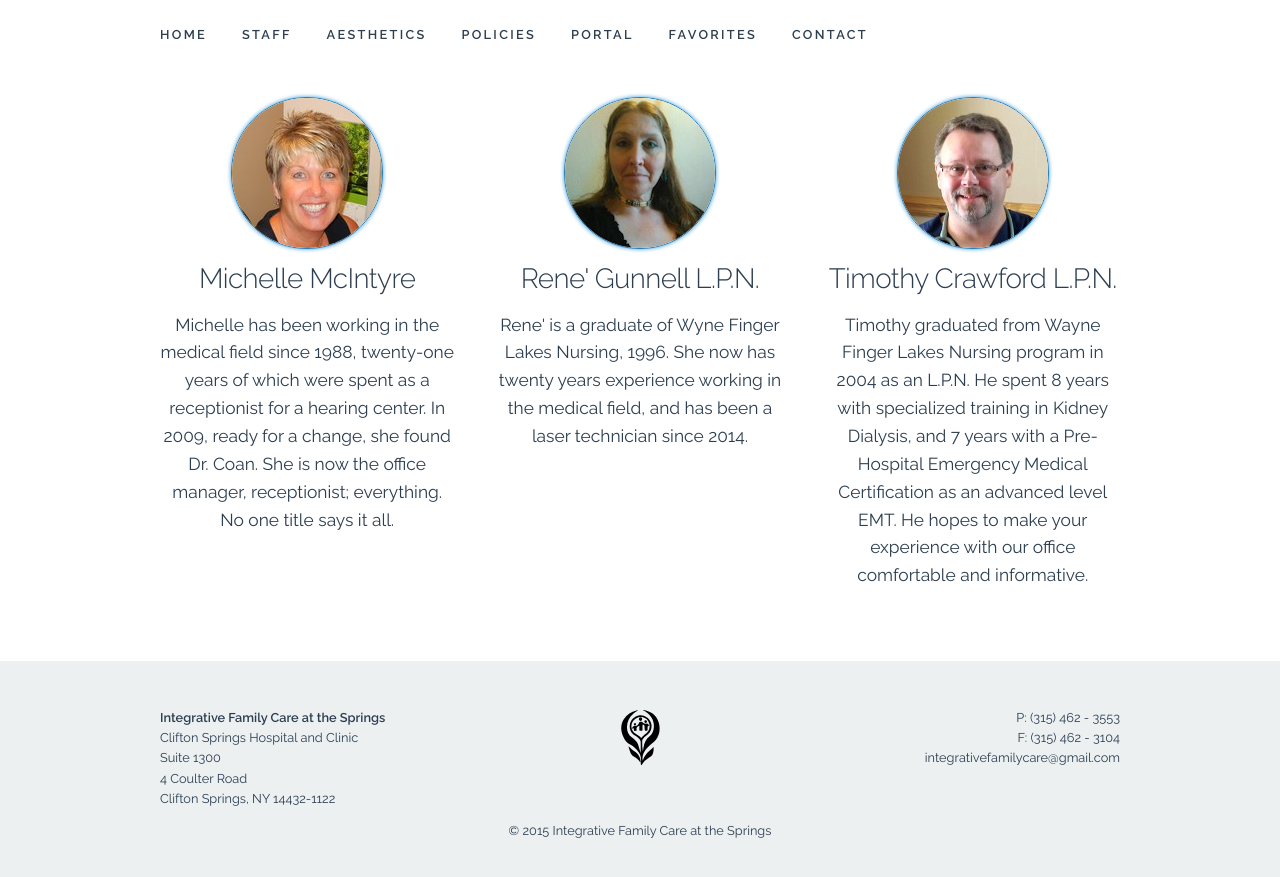
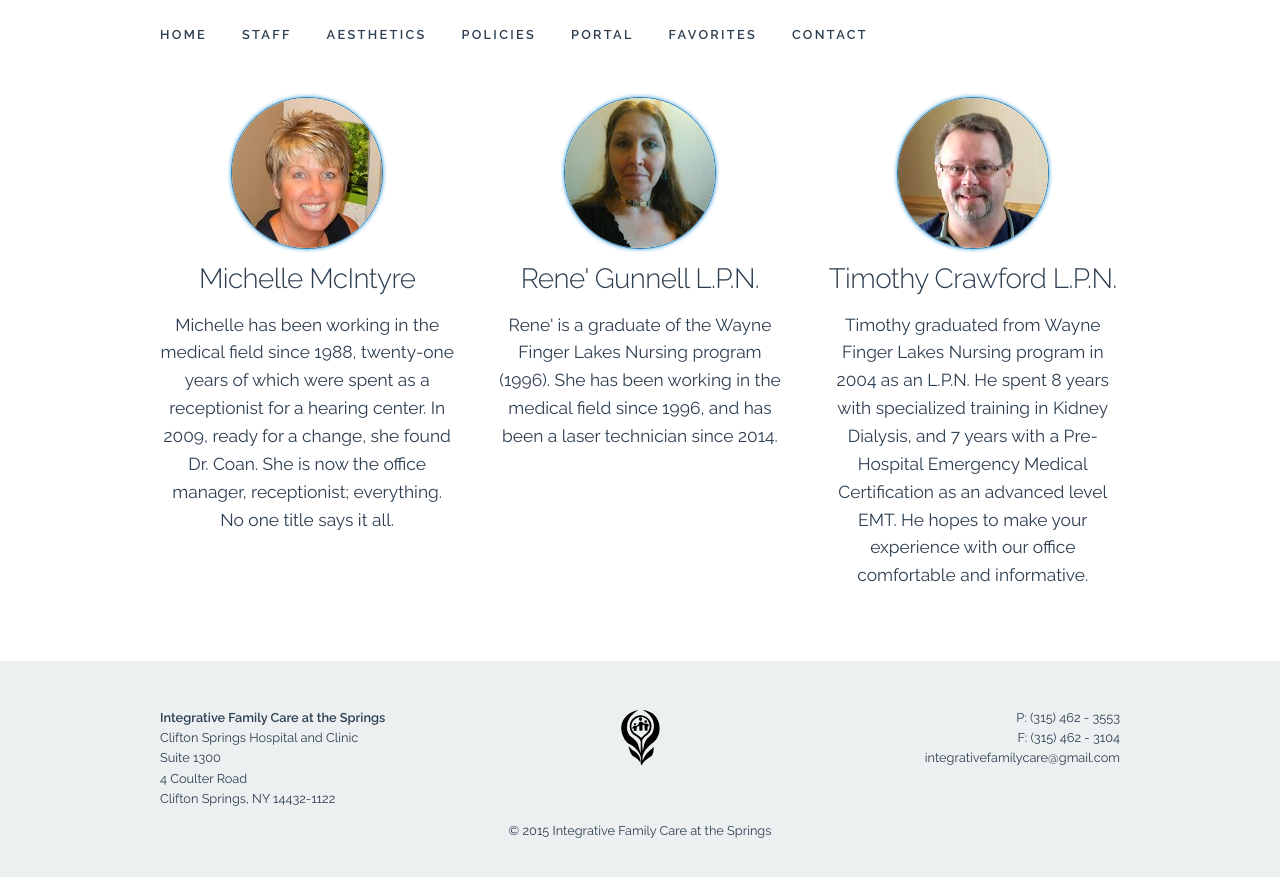
Before and after one commit to ifcats/ifcats.github.io, a Jekyll site: the page built from staff.html, in a window 1280 px wide and 900 px high, scrolled down 865 px. Shown: the top 877 px of the window. Built offline with Jekyll 4.4.1, drawn with Linux system fonts in a browser that asks for light colours.

Commit message:
Tweaks to Rene's profile

```diff
--- a/staff.html
+++ b/staff.html
@@ -45,8 +45,8 @@ permalink: /staff/
         <img src="{{ "/img/headshots/rene.jpg" | prepend: site.baseurl }}" class="profile-headshot" />
         <h5 class="profile-name">Rene' Gunnell L.P.N.</h5>
         <p class="profile-bio">
-          Rene' is a graduate of Wyne Finger Lakes Nursing, 1996. She now has
-          twenty years experience working in the medical field, and has been
+          Rene' is a graduate of the Wayne Finger Lakes Nursing program (1996).
+          She has been working in the medical field since 1996, and has been
           a laser technician since 2014.
         </p>
       </div>
```
